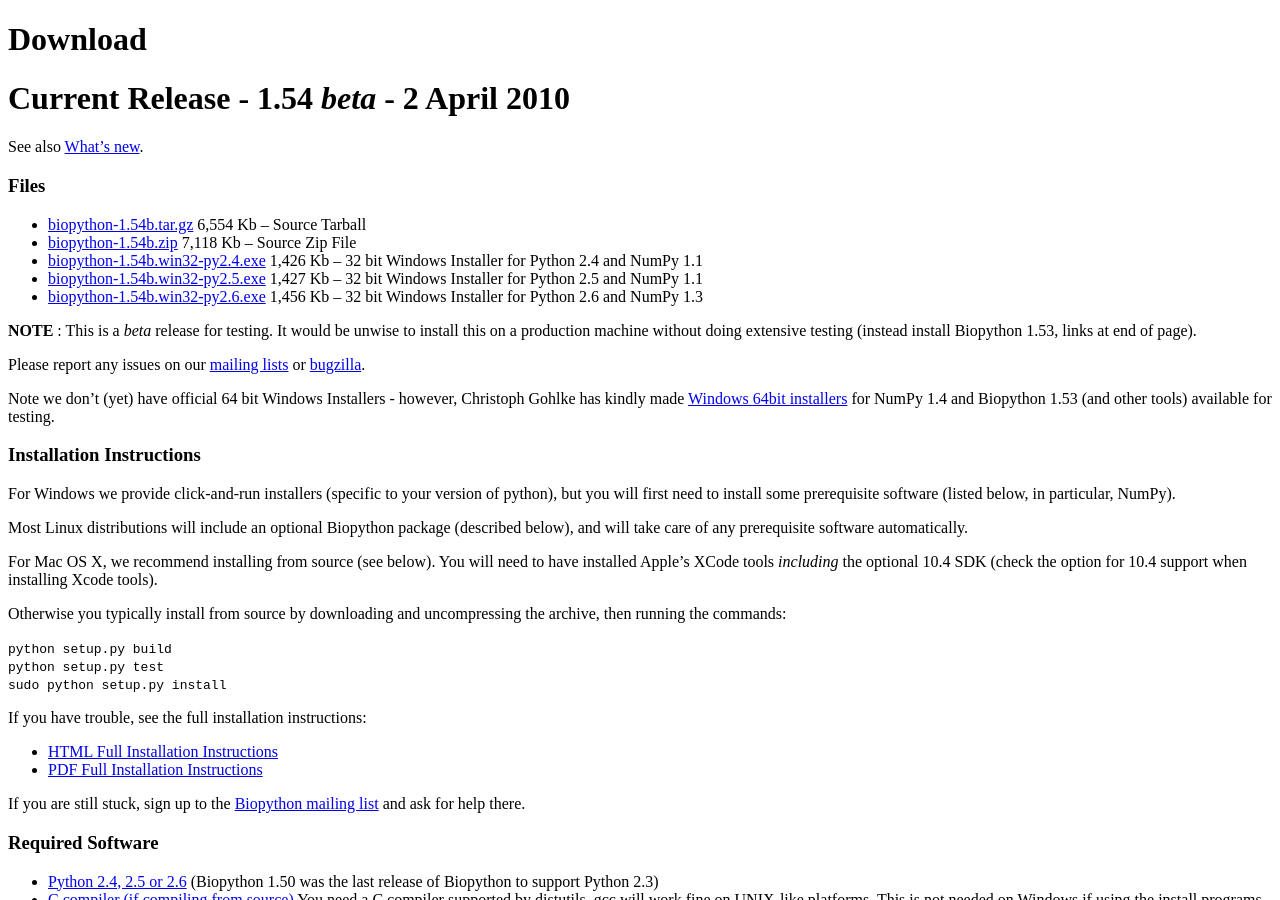
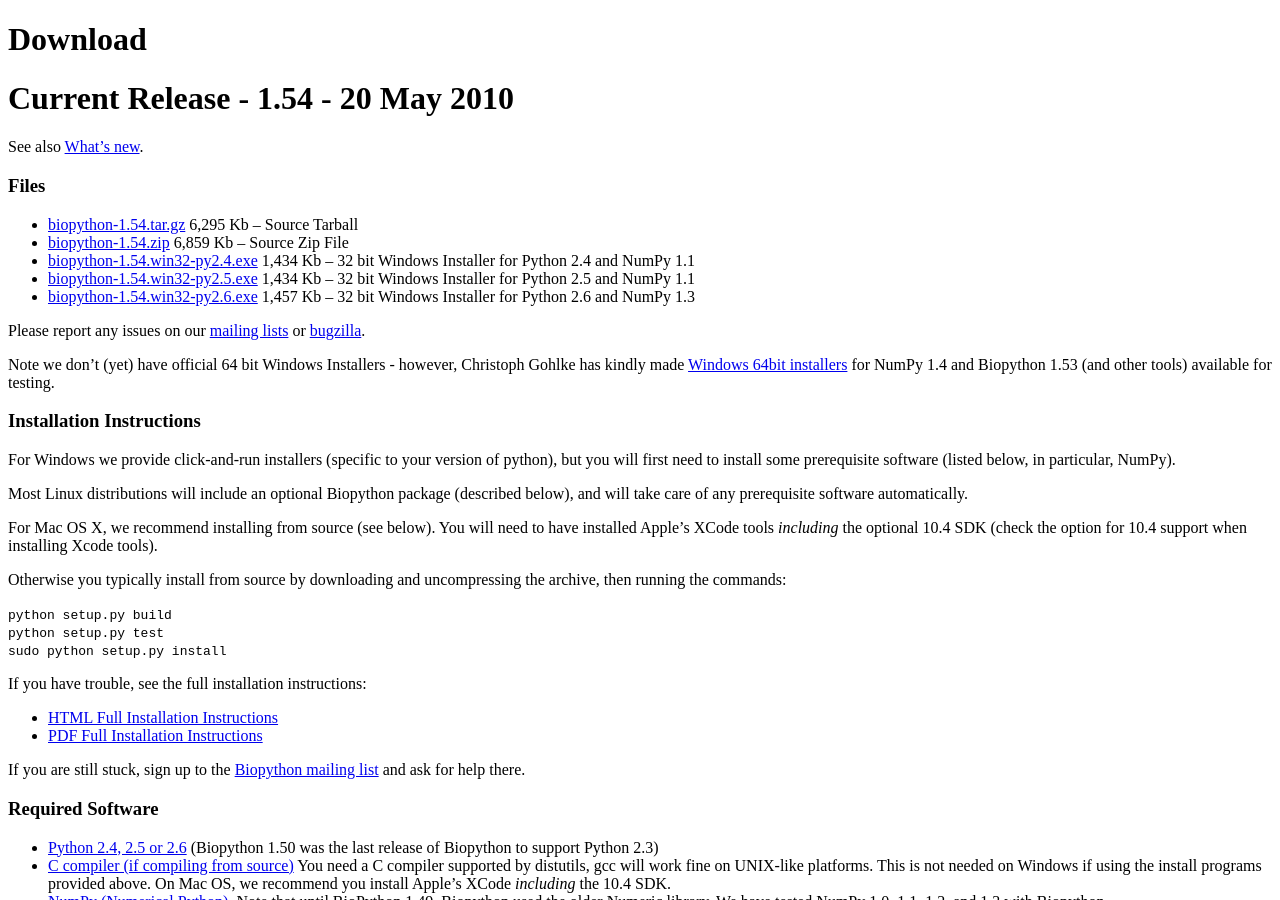
Before and after one commit to biopython/biopython.github.io, a Jekyll site: the page built from wiki/Download.md, in a window 1280 px wide and 900 px high. Built offline with Jekyll 4.4.1, drawn with Linux system fonts in a browser that asks for light colours.

Commit message:
Biopython 1.54

```diff
--- a/wiki/Download.md
+++ b/wiki/Download.md
@@ -4,27 +4,23 @@ permalink: wiki/Download
 layout: wiki
 ---
 
-Current Release - 1.54 *beta* - 2 April 2010
-============================================
+Current Release - 1.54 - 20 May 2010
+====================================
 
 See also [What's new](http://biopython.open-bio.org/SRC/biopython/NEWS).
 
 ### Files
 
--   [biopython-1.54b.tar.gz](http://biopython.org/DIST/biopython-1.54b.tar.gz)
-    6,554 Kb -- Source Tarball
--   [biopython-1.54b.zip](http://biopython.org/DIST/biopython-1.54b.zip)
-    7,118 Kb -- Source Zip File
--   [biopython-1.54b.win32-py2.4.exe](http://biopython.org/DIST/biopython-1.54b.win32-py2.4.exe)
-    1,426 Kb -- 32 bit Windows Installer for Python 2.4 and NumPy 1.1
--   [biopython-1.54b.win32-py2.5.exe](http://biopython.org/DIST/biopython-1.54b.win32-py2.5.exe)
-    1,427 Kb -- 32 bit Windows Installer for Python 2.5 and NumPy 1.1
--   [biopython-1.54b.win32-py2.6.exe](http://biopython.org/DIST/biopython-1.54b.win32-py2.6.exe)
-    1,456 Kb -- 32 bit Windows Installer for Python 2.6 and NumPy 1.3
-
-**NOTE** : This is a *beta* release for testing. It would be unwise to
-install this on a production machine without doing extensive testing
-(instead install Biopython 1.53, links at end of page).
+-   [biopython-1.54.tar.gz](http://biopython.org/DIST/biopython-1.54.tar.gz)
+    6,295 Kb -- Source Tarball
+-   [biopython-1.54.zip](http://biopython.org/DIST/biopython-1.54.zip)
+    6,859 Kb -- Source Zip File
+-   [biopython-1.54.win32-py2.4.exe](http://biopython.org/DIST/biopython-1.54.win32-py2.4.exe)
+    1,434 Kb -- 32 bit Windows Installer for Python 2.4 and NumPy 1.1
+-   [biopython-1.54.win32-py2.5.exe](http://biopython.org/DIST/biopython-1.54.win32-py2.5.exe)
+    1,434 Kb -- 32 bit Windows Installer for Python 2.5 and NumPy 1.1
+-   [biopython-1.54.win32-py2.6.exe](http://biopython.org/DIST/biopython-1.54.win32-py2.6.exe)
+    1,457 Kb -- 32 bit Windows Installer for Python 2.6 and NumPy 1.3
 
 Please report any issues on our [mailing
 lists](mailing_lists "wikilink") or
```
Also changed, not shown: 1 other file.
